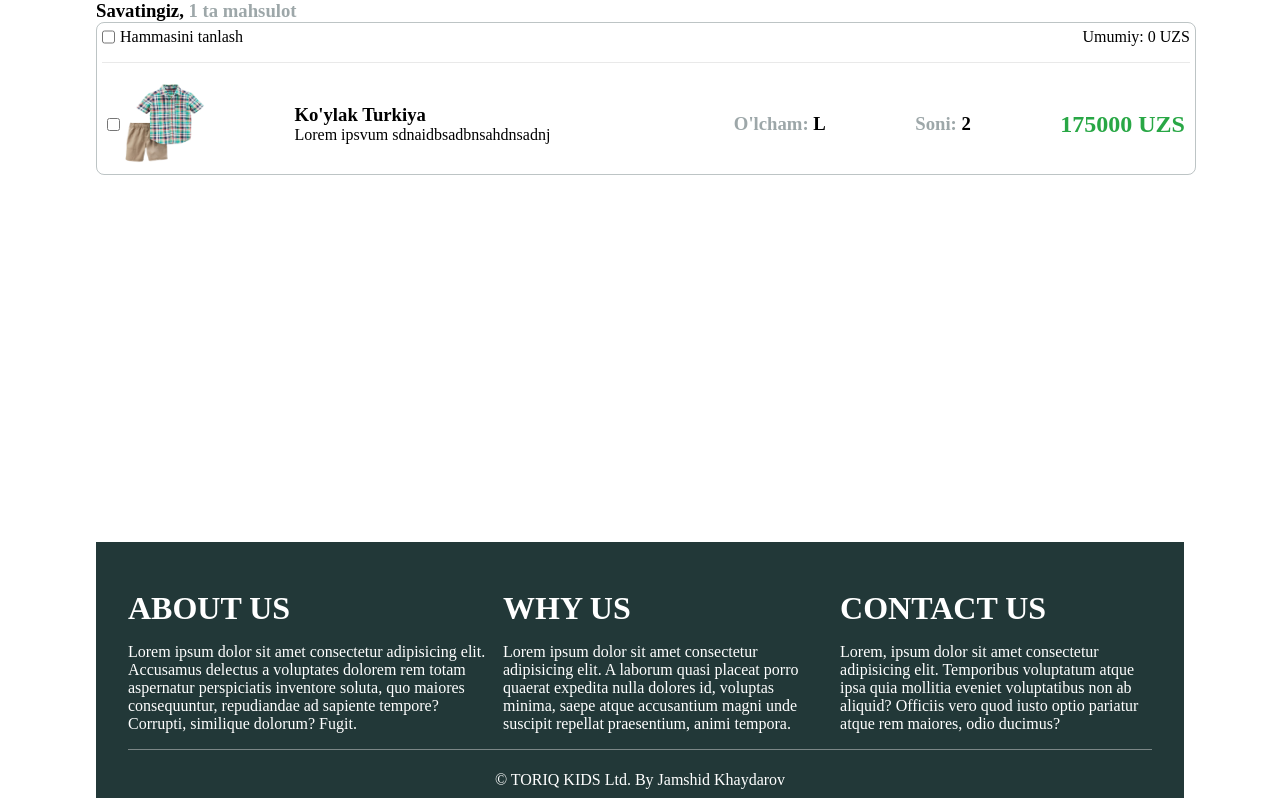
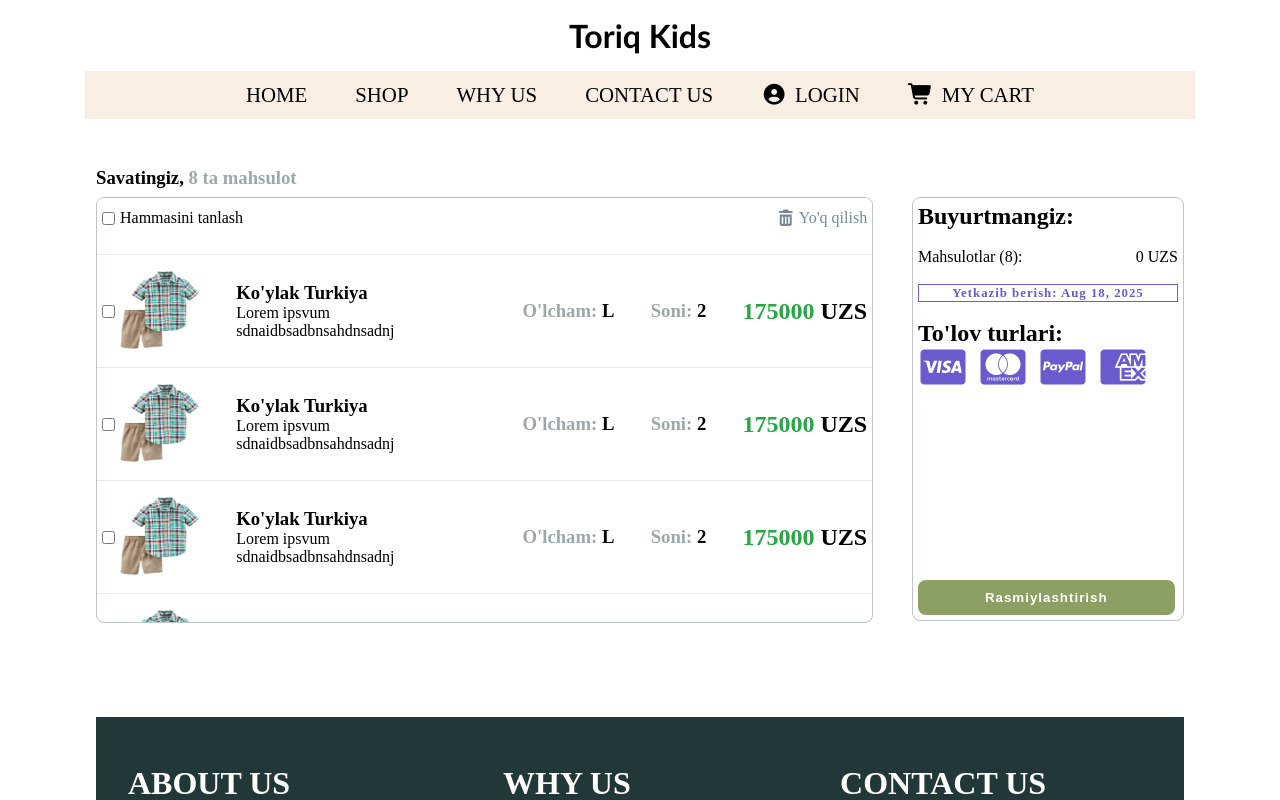
Before and after one commit to JamshidHaydarov/Solid_Site, an Angular app: page /mycart in a window 1280 px wide. Shown: the top 800 px of the page. Built offline with nearby package versions, Linux system fonts and the light colour scheme.

Commit message:
Оформление Cart component

```diff
--- a/src/app/cart/cart.component.css
+++ b/src/app/cart/cart.component.css
@@ -1,11 +1,23 @@
+:host {
+    display: flex;
+    justify-content: center;
+    width: 85vw;
+    flex-direction: column;
+    align-items: center;
+}
+
 span {
     color: rgba(68, 86, 90, 0.521);
+}
+
+.main h3.cart-information {
+    margin-bottom: .5rem;
 }
 
 .main {
     display: flex;
     flex-direction: column;
-    width: 85vw;
+    width: 100%;
 }
 
 .block {
@@ -13,15 +25,17 @@ span {
 }
 
 .box {
-    padding: 5px;
-    width: 100%;
+    width: 95%;
     border: 1px solid rgba(73, 93, 95, 0.361);
     border-radius: 8px;
     max-height: 100%;
     overflow: auto;
+    ::-webkit-scrollbar { display: none; };
+    scrollbar-width: none;
 }
 
 hr {
+    margin: 1rem 0;
     border: none;
     height: 1px;
     background-color: rgba(211, 211, 211, 0.502);
@@ -31,11 +45,32 @@ hr {
     width: 100%;
     display: flex;
     justify-content: space-between;
+    text-align: center;
+    position: sticky;
+    top: 0;
+    background-color: #fff;
+    height: 40px;
 }
 
 div.left-header-details {
     display: flex;
     gap: 5px;
+    align-items: center;
+    padding: 0 5px;
+}
+
+div.right-header-details {
+    color: lightslategrey;
+    cursor: pointer;
+    transition: .3s;
+    display: flex;
+    align-items: center;
+    gap: 3px;
+    padding: 5px;
+}
+
+div.right-header-details:hover {
+    color: black;
 }
 
 .item-img {
@@ -47,18 +82,25 @@ div.left-header-details {
 .item {
     display: flex;
     gap: 5px;
-    padding: 5px;
     align-items: center;
     justify-content: space-between;
+    padding: 0 5px;
 }
+
+
 
 img {
     width: 5rem;
     height: 5rem;
 }
 
-.item-price {
+.span-item-price {
     color: #28a745;
+}
+
+.item-details {
+    min-width: 250px;
+    max-width: 250px;
 }
 
 .item-details {
@@ -107,6 +149,110 @@ a.jamshid {
     text-decoration: none;
 }
 
-hr {
-    margin: 1rem 0;
+h1.header {
+    font-family: 'Gill Sans', 'Gill Sans MT', Calibri, 'Trebuchet MS', sans-serif;
+    background-color: white;
+    text-align: center;
+    padding: 1rem;
 }
+
+
+nav {
+    display: flex;
+    justify-content: center;
+    height: 3rem;
+    position: sticky;
+    top: 0;
+    background-color: rgb(248, 238, 227);
+    width: 102%;
+    margin-bottom: 3rem;
+    z-index: 2;
+
+}
+
+ul {
+    display: flex;
+    justify-content: center;
+    gap: 1rem;
+}
+
+li {
+    list-style: none;
+    display: flex;
+    align-items: center;
+    transition: .4s;
+    padding: 0 1rem;
+    cursor: pointer;
+}
+
+li:hover {
+
+    background-color: white;
+
+}
+
+a.navbar {
+    font-size: 1.3rem;
+    display: flex;
+    text-decoration: none;
+    display: flex;
+    text-transform: uppercase;
+    color: black;
+    align-items: center;
+    gap: .5rem;
+    cursor: pointer;
+
+}
+.order-details {
+    width: 100%;
+    display: grid;
+    grid-template-columns: 3fr 1fr;
+}
+
+.order-conteiner {
+    border: 1px solid rgba(73, 93, 95, 0.361);
+    border-radius: 8px;
+    padding: 5px;
+    position: relative;
+}
+
+.order-btn {
+    position: absolute;
+    bottom: 5px;
+    width: 95%;
+    border-radius: 8px;
+    border: none;
+    padding: 10px;
+    background-color: rgb(140, 160, 100);
+    color: white;
+    font-weight: 550;
+    letter-spacing: 1px;
+    transition: .3s;
+}
+
+.delivery-date {
+    border: 1px solid slateblue;
+    color: slateblue;
+    padding:2px 5px;
+    line-height: 12px;
+    font-weight: 600;
+    font-size: .80rem;
+    text-align: center;
+    letter-spacing: 1px;
+}
+
+.payment-methods {
+    display: flex;
+    font-size: 2.5rem;
+    color: slateblue;
+    gap:10px;
+}
+
+.order-btn:hover {
+    opacity: 0.8;
+}
+
+.products-count-and-price {
+    display: flex;
+    justify-content: space-between;
+}
--- a/src/app/cart/cart.component.html
+++ b/src/app/cart/cart.component.html
@@ -1,13 +1,33 @@
+<h1 class="header">Toriq Kids</h1>
+<nav>
+    <ul class="navbar">
+        <li> <a class="navbar" href="#header">home</a></li>
+        <li> <a class="navbar" href="#products">shop</a></li>
+        <li> <a class="navbar" href="#why">why us</a></li>
+        <li> <a class="navbar" href="#contact">contact us</a></li>
+
+        <li> <a class="navbar" href=""><i class="fa-solid fa-circle-user"></i>login</a></li>
+        <li routerLink="/mycart" (click)="serv.total_cart_price_func()"> <a class="navbar"><i
+                    class="fa-solid fa-cart-shopping"></i>My Cart</a></li>
+
+
+    </ul>
+</nav>
+
+
+
 <div class="main">
-    <h3>Savatingiz,<span> {{serv.cart_array().length}} ta mahsulot </span> </h3>
+    <h3 class="cart-information">Savatingiz,<span> {{serv.cart_array().length}} ta mahsulot </span> </h3>
+
+    <div class="order-details">
         <div class="block">
             <div class="box">
                 <div class="block-header">
                     <div class="left-header-details">
-                    <input type="checkbox" name="" id="">
+                        <input type="checkbox" name="" id="" (click)="checking_all()" [(ngModel)]="all_check">
                         <p>Hammasini tanlash</p>
                     </div>
-                <div class="right-header-details">Umumiy: {{serv.total_cart_price}} UZS</div>
+                    <div class="right-header-details" (click)="delete_items()"><i class="fa-solid fa-trash-can" ></i> Yo'q qilish</div>
                 </div>
                 <div class="items">
                     @for (item of serv.cart_array(); track $index) {
@@ -15,19 +35,42 @@
 
                     <div class="item">
                         <div class="item-img">
-                        <input type="checkbox" name="" id="">
-                        <img src="assets/images/clothes-1.png" alt="">
+                            <input type="checkbox" name="" id="" (click)="checking(item.id)" [(ngModel)]="item.is_checked">
+                            <img src="{{item.photo}}" alt="">
                         </div>
                         <div class="item-details">
                             <h3 class="item-name">{{item.name}}</h3>
-                        <p class="item-description">{{item.description}}</p>
+                            <p class="item-description">{{item.description | trimmer}}</p>
                         </div>
                         <h3 class="item-size"><span class="item-size-span">O'lcham: </span>{{item.size}}</h3>
                         <h3><span class="item-count-span">Soni:</span> {{item.count}}</h3>
-                    <h2 class="item-price">{{item.price}} UZS</h2>
+                        <h2 class="item-price"><span class="span-item-price">{{item.price}}</span> UZS</h2>
                     </div>
                     }
                 </div>
+            </div>
+        </div>
+        <div class="order-conteiner">
+            <h2 class="order-header">Buyurtmangiz:</h2>
+            <br>
+            <div class="products-count-and-price">
+                <p class="products-count">Mahsulotlar ({{serv.cart_array().length}}):</p>
+                <p class="products-price">{{serv.total_cart_price}} UZS</p>
+            </div>
+            <br>
+            <p class="delivery-date">Yetkazib berish: {{today | date}}</p>
+            <br>
+            <h2 class="pay-header">To'lov turlari: </h2>
+            <div class="payment-methods">
+                <i class="fa-brands fa-cc-visa"></i>
+                <i class="fa-brands fa-cc-mastercard"></i>
+                <i class="fa-brands fa-cc-paypal"></i>
+                <i class="fa-brands fa-cc-amex"></i>
+            </div>
+
+
+            <button class="order-btn">Rasmiylashtirish</button>
+
         </div>
     </div>
 
--- a/src/app/cart/cart.component.ts
+++ b/src/app/cart/cart.component.ts
@@ -1,19 +1,41 @@
 import { Component, computed, inject, signal } from '@angular/core';
 import { ServService } from '../serv.service';
+import { TrimmerPipe } from '../trimmer.pipe';
+import { log } from 'node:console';
+import { FormsModule } from '@angular/forms';
+import { DatePipe } from '@angular/common';
 
 @Component({
   selector: 'app-cart',
   standalone: true,
-  imports: [],
+  imports: [TrimmerPipe, FormsModule, DatePipe],
   templateUrl: './cart.component.html',
   styleUrl: './cart.component.css'
 })
 export class CartComponent {
+  today = new Date(new Date()).setDate(new Date().getDate()+3)
   serv = inject(ServService)
   total_price: number = 0
+  all_check = false
   total_item_price(price: number, count: number) {
     return price * count
   }
 
+  checking(id:number) {
+    let item = this.serv.cart_array().filter(data=> data.id === id)
+    item[0].is_checked = !item[0].is_checked;
+
+  }
+
+  checking_all(){
+    let allChecked = this.serv.cart_array().every(data=> data.is_checked)
+
+    allChecked? this.serv.cart_array().map(data=> data.is_checked = false): this.serv.cart_array().map(data=> data.is_checked = true)
+    this.all_check = !this.all_check
+  }
+  delete_items(){
+    this.serv.cart_array.set(this.serv.cart_array().filter(data => data.is_checked === false))
+    this.all_check = false
+  }
 
 }
--- a/src/app/haridor/haridor.component.css
+++ b/src/app/haridor/haridor.component.css
@@ -50,6 +50,7 @@ ul {
 }
 
 li {
+    cursor: pointer;
     list-style: none;
     display: flex;
     align-items: center;
@@ -84,6 +85,7 @@ div.welcome {
     padding-left: 2rem;
 }
 
+
 div.news1 {
     width: 90%;
     height: 78.6vh;
@@ -92,6 +94,11 @@ div.news1 {
     color: white;
 
 
+}
+
+.why-us-icons {
+    font-size: 4rem;
+    margin-top: 20px;
 }
 
 div.news {
@@ -108,6 +115,7 @@ div.news {
 
 p.welcome {
     margin-top: 1rem;
+    width: 95%;
 }
 
 div.img {
@@ -163,9 +171,9 @@ div.img {
 
 
 div.second-div {
-    gap: 5rem;
+    gap: 1rem;
     display: grid;
-    grid-template-columns: repeat(auto-fill, minmax(300px, 1fr));
+    grid-template-columns: repeat(auto-fill, minmax(280px, 1fr));
     height: fit-content;
     width: 90%;
     grid-auto-rows: 400px;
@@ -178,7 +186,19 @@ div.second-div {
 
 .product-price {
     color: red;
+    font-weight: 700;
+    position: absolute;
+    right: 7px;
+    top: 310px;
+    text-decoration:line-through;
+}
+.sale-product-price {
+    color: #28a745;
     font-weight: 1000;
+    transform: scale(1.4);
+    position: absolute;
+    right: 1.4rem;
+    top: 325px;
 }
 
 .product-details {
@@ -197,6 +217,8 @@ div.second-div {
     padding: 10px 1rem;
     height: fit-content;
     transition: .5s;
+    width: 280px;
+    position: relative;
 }
 
 .img-conteiner {
@@ -227,6 +249,7 @@ a.second-product-details {
     width: 15%;
     text-align: center;
     transition: .3s;
+    cursor: pointer;
 }
 
 a.second-product-details:hover {
@@ -274,6 +297,9 @@ div.third-div {
 
 #why-icon {
     height: 50%;
+    display: flex;
+    align-items: center;
+    justify-content: center;
 }
 
 div.why-details {
--- a/src/app/haridor/haridor.component.ts
+++ b/src/app/haridor/haridor.component.ts
@@ -2,6 +2,7 @@ import { Component, inject } from '@angular/core';
 import { ServService } from '../serv.service';
 import { Router, RouterLink, RouterOutlet } from '@angular/router';
 import { TrimmerPipe } from '../trimmer.pipe';
+import { CurrencyPipe } from '@angular/common';
 
 
 @Component({
@@ -19,5 +20,4 @@ export class HaridorComponent {
     this.router.navigate(['/haridor', id]);
 
   }
-  trimmerP = inject(TrimmerPipe)
 }
--- a/src/app/product/product.component.html
+++ b/src/app/product/product.component.html
@@ -3,7 +3,7 @@
 
     <div class="product-container">
         <div class="product-image">
-            <img src="assets/images/clothes-1.png" alt="Product image">
+            <img src="{{detaileditem?.photo}}" alt="Product image">
         </div>
 
         <div class="product-info">
--- a/src/app/serv.service.ts
+++ b/src/app/serv.service.ts
@@ -6,6 +6,7 @@ export interface Product {
   price: number;
   description: string;
   sizes: string[];
+  photo: string;
 
 }
 
@@ -15,8 +16,10 @@ export interface CartItem {
   name: string;
   price: number;
   description: string;
-  count?: number,
-  size?: string
+  count: number,
+  size: string
+  photo: string;
+  is_checked: boolean;
 }
 @Injectable({
   providedIn: 'root'
@@ -26,13 +29,87 @@ export class ServService {
 
   cart_array = signal<CartItem[]>([
     {
-      id: 1,
+      id: 0,
       name: "Ko'ylak Turkiya",
       price: 175000,
       description: "Lorem ipsvum sdnaidbsadbnsahdnsadnj",
       count: 2,
-      size: "L"
-    }
+      size: "L",
+      photo: "assets/images/clothes-1.png",
+      is_checked: false,
+
+    },
+    {
+      id: 0,
+      name: "Ko'ylak Turkiya",
+      price: 175000,
+      description: "Lorem ipsvum sdnaidbsadbnsahdnsadnj",
+      count: 2,
+      size: "L",
+      photo: "assets/images/clothes-1.png",
+      is_checked: false,
+
+    },{
+      id: 0,
+      name: "Ko'ylak Turkiya",
+      price: 175000,
+      description: "Lorem ipsvum sdnaidbsadbnsahdnsadnj",
+      count: 2,
+      size: "L",
+      photo: "assets/images/clothes-1.png",
+      is_checked: false,
+
+    },{
+      id: 0,
+      name: "Ko'ylak Turkiya",
+      price: 175000,
+      description: "Lorem ipsvum sdnaidbsadbnsahdnsadnj",
+      count: 2,
+      size: "L",
+      photo: "assets/images/clothes-1.png",
+      is_checked: false,
+
+    },{
+      id: 0,
+      name: "Ko'ylak Turkiya",
+      price: 175000,
+      description: "Lorem ipsvum sdnaidbsadbnsahdnsadnj",
+      count: 2,
+      size: "L",
+      photo: "assets/images/clothes-1.png",
+      is_checked: false,
+
+    },{
+      id: 0,
+      name: "Ko'ylak Turkiya",
+      price: 175000,
+      description: "Lorem ipsvum sdnaidbsadbnsahdnsadnj",
+      count: 2,
+      size: "L",
+      photo: "assets/images/clothes-1.png",
+      is_checked: false,
+
+    },{
+      id: 0,
+      name: "Ko'ylak Turkiya",
+      price: 175000,
+      description: "Lorem ipsvum sdnaidbsadbnsahdnsadnj",
+      count: 2,
+      size: "L",
+      photo: "assets/images/clothes-1.png",
+      is_checked: false,
+
+    },{
+      id: 0,
+      name: "Ko'ylak Turkiya",
+      price: 175000,
+      description: "Lorem ipsvum sdnaidbsadbnsahdnsadnj",
+      count: 2,
+      size: "L",
+      photo: "assets/images/clothes-1.png",
+      is_checked: false,
+
+    },
   ])
 
   products: Product[] = [
@@ -42,6 +119,8 @@ export class ServService {
       price: 250000,
       description: 'Lorem ipsum dolor, sit amet consectetur adipisicing elit. dsadsa dsadsa dsa dsads adsa dasdas dsad as',
       sizes: ["S", "M", "L", "XL", "XXL"],
+      photo: "assets/images/clothes-1.png"
+
     },
     {
       id: 2,
@@ -49,18 +128,24 @@ export class ServService {
       price: 175000,
       description: 'Lorem ipsum dolor, sit amet consectetur adipisicing elit.',
       sizes: ["S", "M", "L", "XL", "XXL"],
+      photo: "assets/images/clothes-1.png"
+
     }, {
       id: 3,
       name: "Ko'ylak",
       price: 150000,
       description: 'Lorem ipsum dolor, sit amet consectetur adipisicing elit.',
       sizes: ["S", "M", "L", "XL", "XXL"],
+      photo: "assets/images/clothes-1.png"
+
     }, {
       id: 4,
       name: "Ko'ylak",
       price: 225000,
       description: 'Lorem ipsum dolor, sit amet consectetur adipisicing elit.',
       sizes: ["S", "M", "L", "XL", "XXL"],
+      photo: "assets/images/clothes-1.png"
+
     },
   ]
   alertMessage = "Savatchaga qo'shildi✅ "
@@ -73,8 +158,8 @@ export class ServService {
     this.showAlert = false;
   }
   total_cart_price_func() {
+    this.total_cart_price = 0
     this.cart_array().map(data => this.total_cart_price += data.price * data.count!)
-    console.log(this.total_cart_price);
 
   }
 
```
Also changed, not shown: src/app/haridor/haridor.component.html (+17 -16 lines), src/app/product/product.component.ts (+4 -3 lines). Lines whose indentation alone changed are shown as unchanged.
